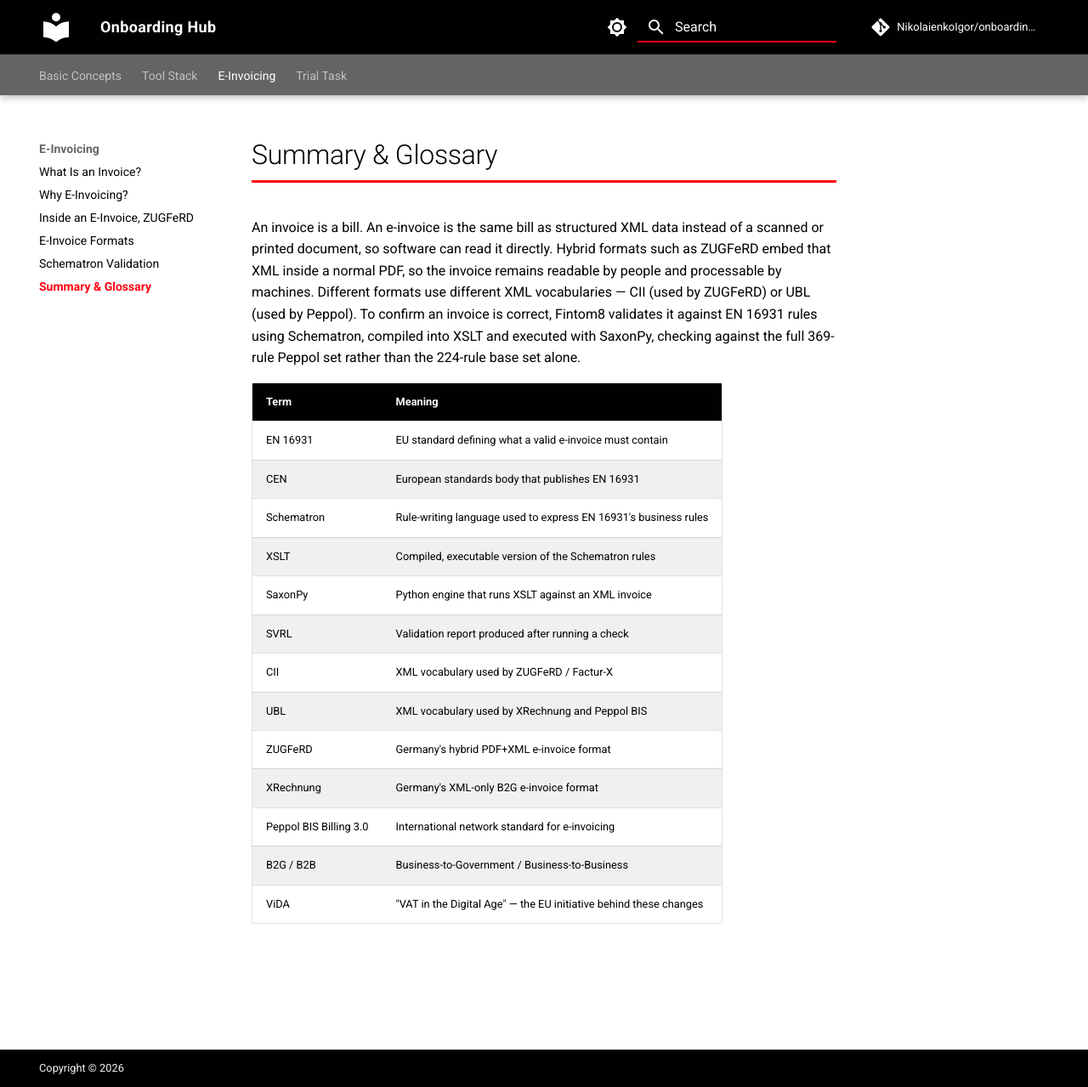
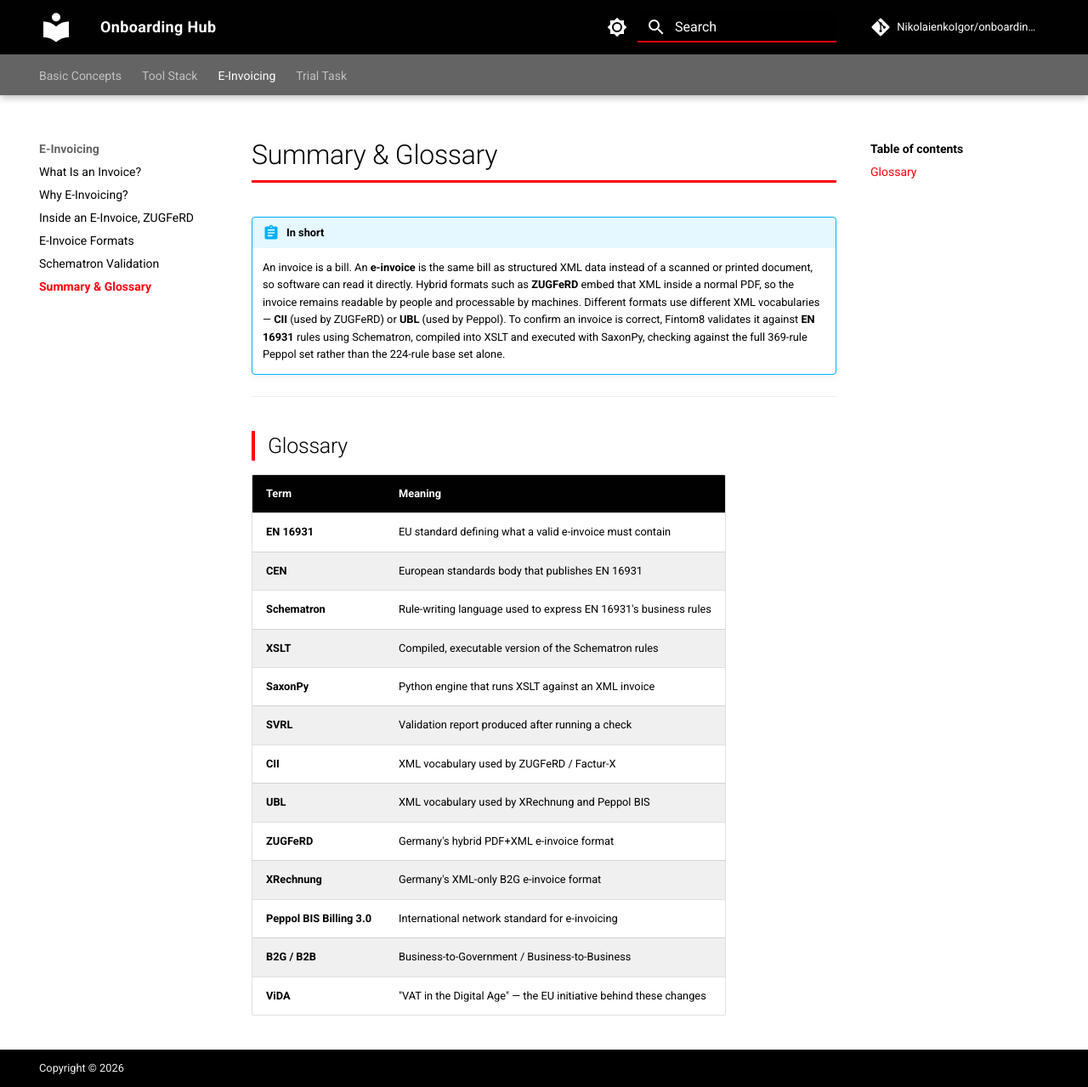
Before and after one commit to NikolaienkoIgor/onboarding_repo, an MkDocs documentation site: the page built from docs/e-invoicing/summary-glossary.md, in a window 1280 px wide and 1279 px high. Shown: the whole window at 85% size. Built offline with MkDocs 1.6.1 and Material for MkDocs 9.7.7, drawn with Linux system fonts in a browser that asks for light colours; comment, search, counter and statistics services are not loaded.

Commit message:
polish E-Invoicing chapters with emphasis and callouts

```diff
--- a/docs/e-invoicing/summary-glossary.md
+++ b/docs/e-invoicing/summary-glossary.md
@@ -1,19 +1,24 @@
 # Summary & Glossary
 
-An invoice is a bill. An e-invoice is the same bill as structured XML data instead of a scanned or printed document, so software can read it directly. Hybrid formats such as ZUGFeRD embed that XML inside a normal PDF, so the invoice remains readable by people and processable by machines. Different formats use different XML vocabularies — CII (used by ZUGFeRD) or UBL (used by Peppol). To confirm an invoice is correct, Fintom8 validates it against EN 16931 rules using Schematron, compiled into XSLT and executed with SaxonPy, checking against the full 369-rule Peppol set rather than the 224-rule base set alone.
+!!! abstract "In short"
+    An invoice is a bill. An **e-invoice** is the same bill as structured XML data instead of a scanned or printed document, so software can read it directly. Hybrid formats such as **ZUGFeRD** embed that XML inside a normal PDF, so the invoice remains readable by people and processable by machines. Different formats use different XML vocabularies — **CII** (used by ZUGFeRD) or **UBL** (used by Peppol). To confirm an invoice is correct, Fintom8 validates it against **EN 16931** rules using Schematron, compiled into XSLT and executed with SaxonPy, checking against the full 369-rule Peppol set rather than the 224-rule base set alone.
+
+---
+
+## Glossary
 
 | Term | Meaning |
 |---|---|
-| EN 16931 | EU standard defining what a valid e-invoice must contain |
-| CEN | European standards body that publishes EN 16931 |
-| Schematron | Rule-writing language used to express EN 16931's business rules |
-| XSLT | Compiled, executable version of the Schematron rules |
-| SaxonPy | Python engine that runs XSLT against an XML invoice |
-| SVRL | Validation report produced after running a check |
-| CII | XML vocabulary used by ZUGFeRD / Factur-X |
-| UBL | XML vocabulary used by XRechnung and Peppol BIS |
-| ZUGFeRD | Germany's hybrid PDF+XML e-invoice format |
-| XRechnung | Germany's XML-only B2G e-invoice format |
-| Peppol BIS Billing 3.0 | International network standard for e-invoicing |
-| B2G / B2B | Business-to-Government / Business-to-Business |
-| ViDA | "VAT in the Digital Age" — the EU initiative behind these changes |
+| **EN 16931** | EU standard defining what a valid e-invoice must contain |
+| **CEN** | European standards body that publishes EN 16931 |
+| **Schematron** | Rule-writing language used to express EN 16931's business rules |
+| **XSLT** | Compiled, executable version of the Schematron rules |
+| **SaxonPy** | Python engine that runs XSLT against an XML invoice |
+| **SVRL** | Validation report produced after running a check |
+| **CII** | XML vocabulary used by ZUGFeRD / Factur-X |
+| **UBL** | XML vocabulary used by XRechnung and Peppol BIS |
+| **ZUGFeRD** | Germany's hybrid PDF+XML e-invoice format |
+| **XRechnung** | Germany's XML-only B2G e-invoice format |
+| **Peppol BIS Billing 3.0** | International network standard for e-invoicing |
+| **B2G / B2B** | Business-to-Government / Business-to-Business |
+| **ViDA** | "VAT in the Digital Age" — the EU initiative behind these changes |
```
Also changed, not shown: docs/e-invoicing/e-invoice-formats.md (+11 -8 lines), docs/e-invoicing/schematron-validation.md (+6 -5 lines), docs/e-invoicing/what-is-an-invoice.md (+7 -4 lines), docs/e-invoicing/why-e-invoicing.md (+14 -13 lines), docs/e-invoicing/zugferd.md (+5 -4 lines).
